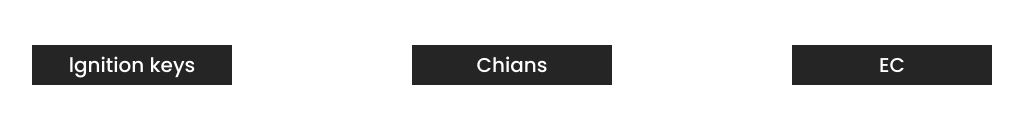
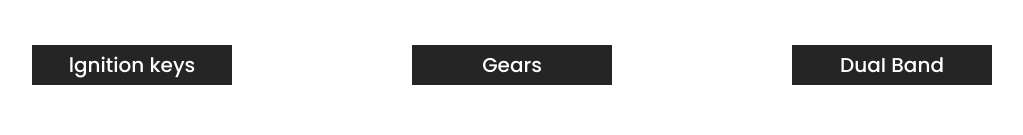
Before and after one commit to Toplineplus/Toplineplus.github.io, a plain HTML site: page Iist.html in a window 1280 px wide. Shown: the part 1512-1647 px from the top of the page, without its empty margins (128-1151 px from the left). Drawn offline with nearby package versions, Linux system fonts and the light colour scheme.

Commit message:
Update Iist.html

```diff
--- a/Iist.html
+++ b/Iist.html
@@ -136,14 +136,14 @@
                         <div class="col-md-4 margin_bottom1">
                             <div class="product_box" >
                                 <figure> <img src="images/HD3-removebg-preview__1_-removebg-preview.png" alt="#" style="width: 200px; height: 200px; !important"/></figure>
-                                <h3> Chians </h3>
+                                <h3> Gears </h3>
                             </div>
                         </div>
 
                         <div class="col-md-4 margin_bottom1">
                             <div class="product_box" >
                                 <figure> <img src="images/EE.png" alt="#" style="width: 200px; height: 200px; !important"/></figure>
-                                <h3> EC </h3>
+                                <h3> DuaI Band </h3>
 
 
                             </div>
```
